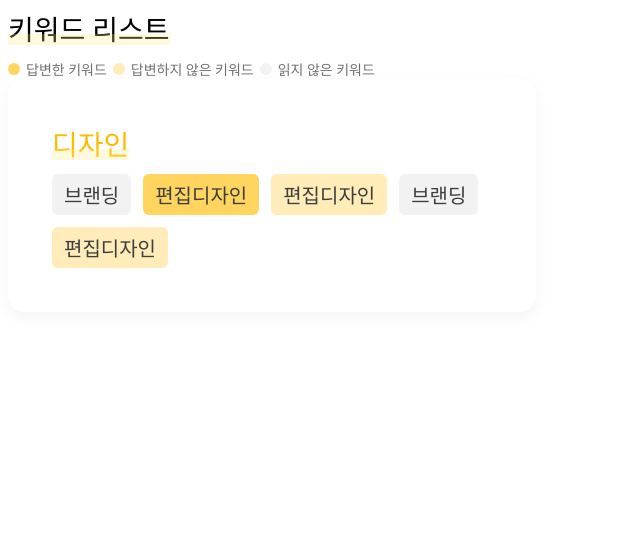
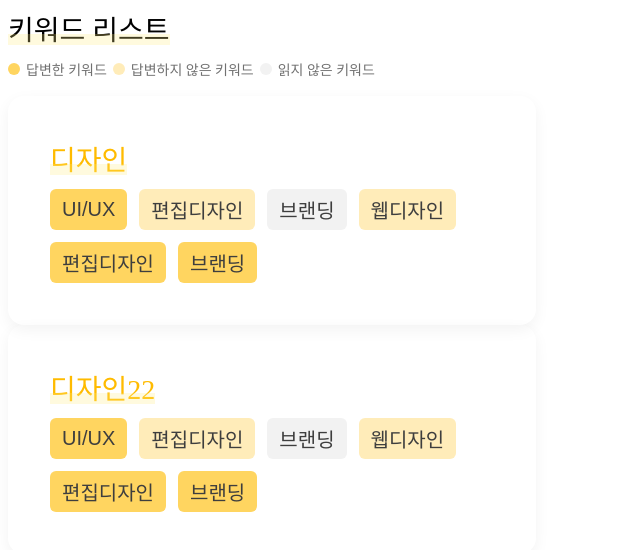
Before and after one commit to SominLeeeeee/highlightme_front_public, a React (Create React App) app: page /keywordview/graph in a window 1280 px wide. Shown: the top 550 px of the page, without its empty margins (0-640 px from the left). Built offline with nearby package versions, Linux system fonts and the light colour scheme; the HTML template or start-up script is replaced by a standard one.

Commit message:
keyword cluster 여러개 띄우기

```diff
--- a/src/routes/KeywordGraphView.js
+++ b/src/routes/KeywordGraphView.js
@@ -7,6 +7,73 @@ import ShadowBox from "../components/ShadowBox";
 import Keyword from "../components/Keyword";
 
 function KeywordGraphView() {
+  const keywordArr = [
+    {
+      parentKeyword: "디자인",
+      childKeywords: [
+        {
+          name: "UI/UX",
+          answerExist: "y",
+        },
+        {
+          name: "편집디자인",
+          answerExist: "n",
+        },
+        {
+          name: "브랜딩",
+          answerExist: "x",
+        },
+        {
+          name: "웹디자인",
+          answerExist: "n",
+        },
+        {
+          name: "편집디자인",
+          answerExist: "y",
+        },
+        {
+          name: "브랜딩",
+          answerExist: "y",
+        },
+      ],
+    },
+    {
+      parentKeyword: "디자인22",
+      childKeywords: [
+        {
+          name: "UI/UX",
+          answerExist: "y",
+        },
+        {
+          name: "편집디자인",
+          answerExist: "n",
+        },
+        {
+          name: "브랜딩",
+          answerExist: "x",
+        },
+        {
+          name: "웹디자인",
+          answerExist: "n",
+        },
+        {
+          name: "편집디자인",
+          answerExist: "y",
+        },
+        {
+          name: "브랜딩",
+          answerExist: "y",
+        },
+      ],
+    },
+  ];
+
+  function pickColor(answerExist) {
+    if (answerExist === "y") return `${colors.mainyellow}`;
+    else if (answerExist === "n") return `${colors.subyellow}`;
+    else return `${colors.gray}`;
+  }
+
   return (
     <div className="parentForCenter">
       <div className="parent">
@@ -16,26 +83,28 @@ function KeywordGraphView() {
           <ItemCircle text="답변하지 않은 키워드" color={colors.subyellow} />
           <ItemCircle text="읽지 않은 키워드" color={colors.gray} />
         </span>
+
+        {keywordArr.map((element) => (
           <ShadowBox
             width="52.8rem"
             aOfRgba="0.05"
             flexDirection="column"
-          padding="4.4rem"
+            padding="4.2rem"
             radius="1.6rem"
           >
             <HighlightText
-            text="디자인"
+              text={element.parentKeyword}
               marginBottom="0"
               color={colors.mainyellowa}
             />
+
             <div className="keywordParent">
-            <Keyword text="브랜딩" color={colors.gray} />
-            <Keyword text="편집디자인" color={colors.mainyellow} />
-            <Keyword text="편집디자인" color={colors.subyellow} />
-            <Keyword text="브랜딩" color={colors.gray} />
-            <Keyword text="편집디자인" color={colors.subyellow} />
+              {element.childKeywords.map((e) => (
+                <Keyword text={e.name} color={pickColor(e.answerExist)} />
+              ))}
             </div>
           </ShadowBox>
+        ))}
       </div>
     </div>
   );
--- a/src/style/keywordGraphView.scss
+++ b/src/style/keywordGraphView.scss
@@ -7,6 +7,7 @@
   display: inline-block;
   width: fit-content;
   grid-template-columns: 1fr 1fr 1fr;
+  margin-bottom: 17px;
 }
 
 .keywordParent {
```
Lines whose indentation alone changed are shown as unchanged.
